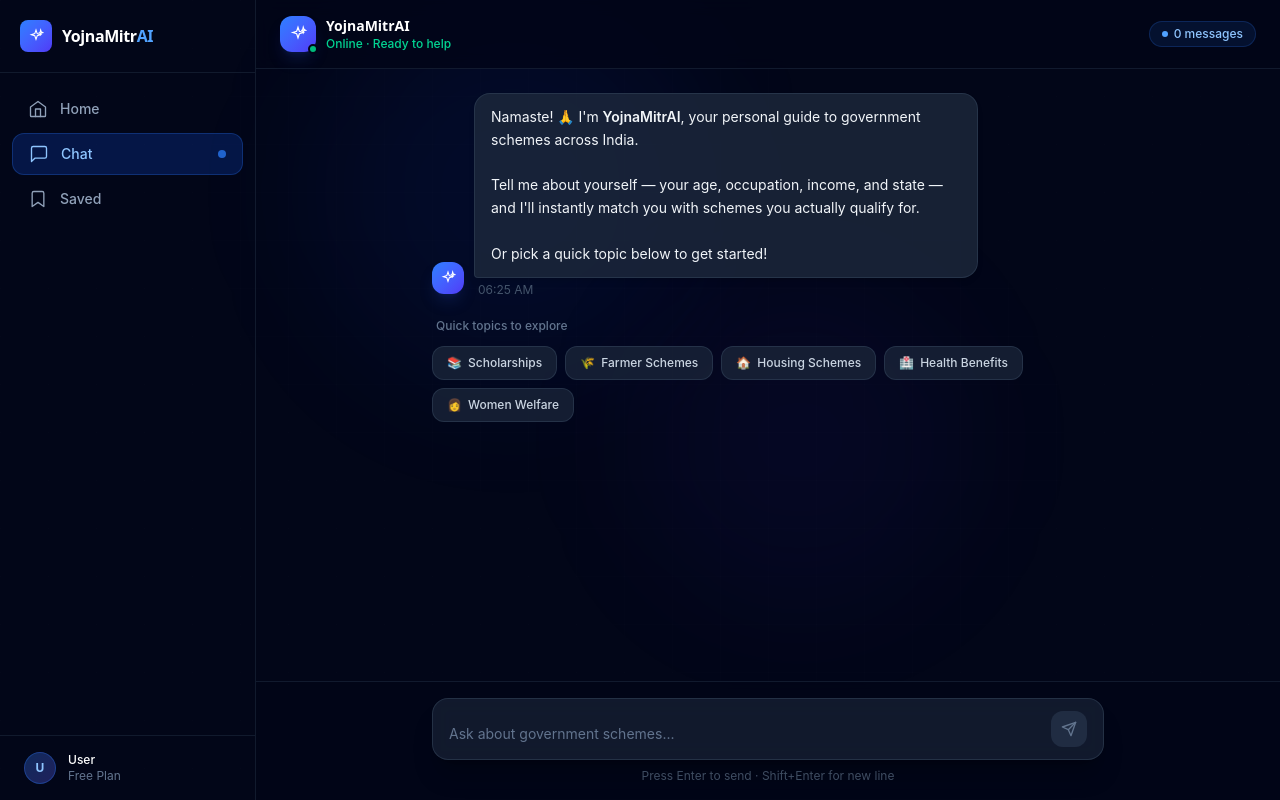
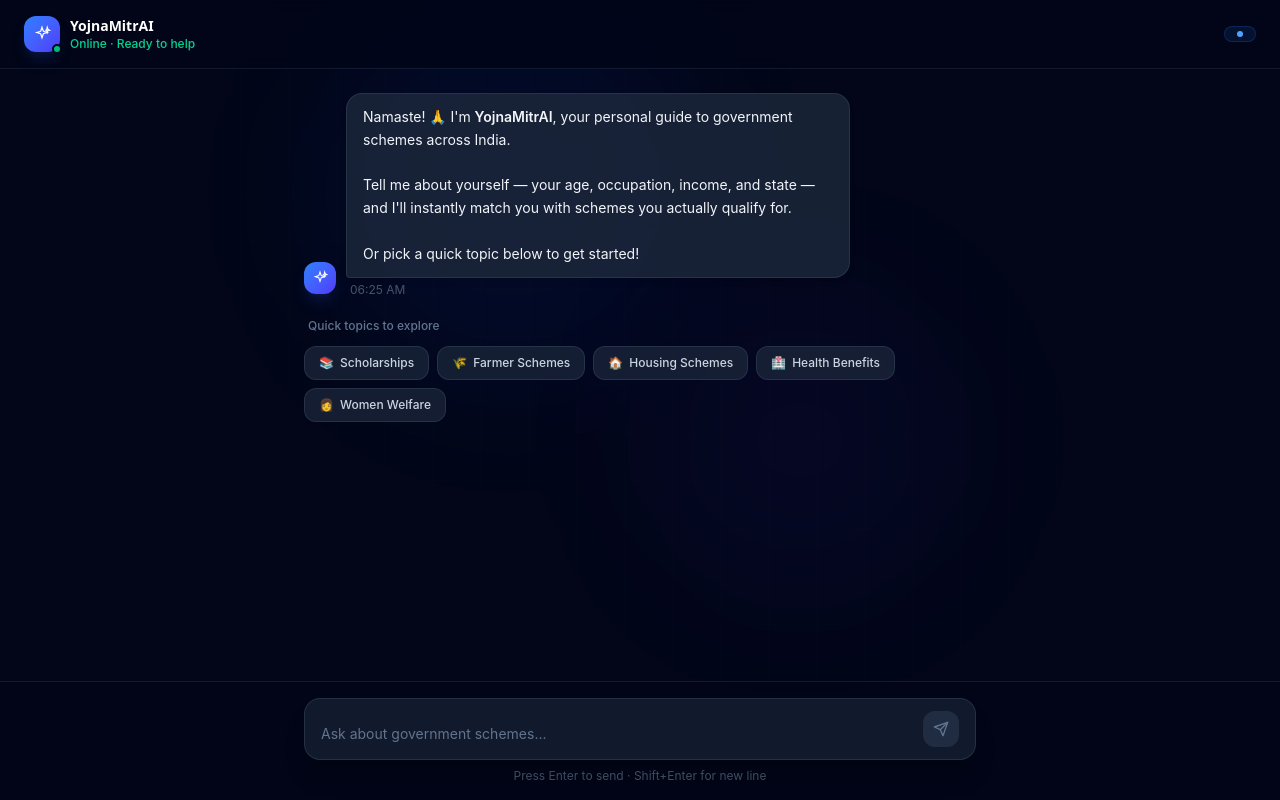
Before and after one commit to Mithlesh-15/YojnaMitrAI, a React (Vite) app in the folder Frontend/: page /dashboard in a window 1280 px wide. Built offline with nearby package versions, Linux system fonts and the light colour scheme.

Commit message:
create navbar

```diff
--- /dev/null
+++ b/Frontend/src/components/Navbar.tsx
@@ -0,0 +1,55 @@
+import { useState } from "react";
+
+const IconMenu: React.FC<{ className?: string }> = ({ className }) => (
+  <svg className={className} viewBox="0 0 24 24" fill="none" stroke="currentColor" strokeWidth={2} strokeLinecap="round">
+    <line x1="3" y1="6" x2="21" y2="6" />
+    <line x1="3" y1="12" x2="21" y2="12" />
+    <line x1="3" y1="18" x2="21" y2="18" />
+  </svg>
+);
+
+const IconSparkle: React.FC<{ className?: string }> = ({ className }) => (
+  <svg className={className} viewBox="0 0 24 24" fill="none" stroke="currentColor" strokeWidth={1.6}>
+    <path d="M12 3l1.8 5.4L19 10l-5.2 1.6L12 17l-1.8-5.4L5 10l5.2-1.6z" />
+    <path d="M19 3l.9 2.7L22 7l-2.1.3L19 10l-.9-2.7L16 7l2.1-.3z" />
+  </svg>
+);
+
+const NavBar: React.FC = () => {
+    const [sidebarOpen, setSidebarOpen] = useState(false);
+  return (
+    <header className="flex items-center gap-3 px-4 md:px-6 py-4 border-b border-slate-800/60 bg-slate-950/80 backdrop-blur-sm shrink-0">
+      <button
+        onClick={() => setSidebarOpen(true)}
+        className="md:hidden text-slate-400 hover:text-white transition-colors"
+      >
+        <IconMenu className="w-5 h-5" />
+      </button>
+
+      <div className="flex items-center gap-2.5">
+        <div className="relative">
+          <div className="w-9 h-9 rounded-xl bg-linear-to-br from-blue-500 to-indigo-600 flex items-center justify-center shadow-lg shadow-blue-900/30">
+            <IconSparkle className="w-4.5 h-4.5 text-white" />
+          </div>
+          <span className="absolute -bottom-0.5 -right-0.5 w-2.5 h-2.5 rounded-full bg-emerald-500 border-2 border-slate-950" />
+        </div>
+        <div>
+          <p className="text-sm font-semibold text-white font-display">
+            YojnaMitrAI
+          </p>
+          <p className="text-xs text-emerald-400 font-medium">
+            Online · Ready to help
+          </p>
+        </div>
+      </div>
+
+      <div className="ml-auto flex items-center gap-2">
+        <div className="hidden sm:flex items-center gap-1.5 bg-blue-500/10 border border-blue-500/20 rounded-full px-3 py-1">
+          <span className="w-1.5 h-1.5 rounded-full bg-blue-400" />
+        </div>
+      </div>
+    </header>
+  );
+};
+
+export default NavBar;
--- a/Frontend/src/pages/Dashboard.tsx
+++ b/Frontend/src/pages/Dashboard.tsx
@@ -5,6 +5,7 @@ import React, {
   useCallback,
   KeyboardEvent,
 } from "react";
+import NavBar from "../components/Navbar";
 
 // ─── Types ────────────────────────────────────────────────────────────────────
 
@@ -94,14 +95,6 @@ const IconSparkle: React.FC<{ className?: string }> = ({ className }) => (
   <svg className={className} viewBox="0 0 24 24" fill="none" stroke="currentColor" strokeWidth={1.6}>
     <path d="M12 3l1.8 5.4L19 10l-5.2 1.6L12 17l-1.8-5.4L5 10l5.2-1.6z" />
     <path d="M19 3l.9 2.7L22 7l-2.1.3L19 10l-.9-2.7L16 7l2.1-.3z" />
-  </svg>
-);
-
-const IconMenu: React.FC<{ className?: string }> = ({ className }) => (
-  <svg className={className} viewBox="0 0 24 24" fill="none" stroke="currentColor" strokeWidth={2} strokeLinecap="round">
-    <line x1="3" y1="6" x2="21" y2="6" />
-    <line x1="3" y1="12" x2="21" y2="12" />
-    <line x1="3" y1="18" x2="21" y2="18" />
   </svg>
 );
 
@@ -308,7 +301,6 @@ const Chat: React.FC = () => {
   const [input, setInput] = useState("");
   const [isTyping, setIsTyping] = useState(false);
   const [activeNav, setActiveNav] = useState("chat");
-  const [sidebarOpen, setSidebarOpen] = useState(false);
   const [showSuggestions, setShowSuggestions] = useState(true);
 
   const bottomRef = useRef<HTMLDivElement>(null);
@@ -384,46 +376,17 @@ const Chat: React.FC = () => {
       </div>
 
       {/* Sidebar */}
-      <Sidebar
+      {/* <Sidebar
         activeNav={activeNav}
         setActiveNav={setActiveNav}
         isOpen={sidebarOpen}
         onClose={() => setSidebarOpen(false)}
-      />
+      /> */}
 
       {/* Main content */}
       <div className="relative z-10 flex flex-col flex-1 min-w-0">
         {/* Top bar */}
-        <header className="flex items-center gap-3 px-4 md:px-6 py-4 border-b border-slate-800/60 bg-slate-950/80 backdrop-blur-sm shrink-0">
-          <button
-            onClick={() => setSidebarOpen(true)}
-            className="md:hidden text-slate-400 hover:text-white transition-colors"
-          >
-            <IconMenu className="w-5 h-5" />
-          </button>
-
-          <div className="flex items-center gap-2.5">
-            <div className="relative">
-              <div className="w-9 h-9 rounded-xl bg-gradient-to-br from-blue-500 to-indigo-600 flex items-center justify-center shadow-lg shadow-blue-900/30">
-                <IconSparkle className="w-4.5 h-4.5 text-white" />
-              </div>
-              <span className="absolute -bottom-0.5 -right-0.5 w-2.5 h-2.5 rounded-full bg-emerald-500 border-2 border-slate-950" />
-            </div>
-            <div>
-              <p className="text-sm font-semibold text-white font-display">YojnaMitrAI</p>
-              <p className="text-xs text-emerald-400 font-medium">Online · Ready to help</p>
-            </div>
-          </div>
-
-          <div className="ml-auto flex items-center gap-2">
-            <div className="hidden sm:flex items-center gap-1.5 bg-blue-500/10 border border-blue-500/20 rounded-full px-3 py-1">
-              <span className="w-1.5 h-1.5 rounded-full bg-blue-400" />
-              <span className="text-blue-300 text-xs font-medium">
-                {messages.length - 1} message{messages.length !== 2 ? "s" : ""}
-              </span>
-            </div>
-          </div>
-        </header>
+        <NavBar />
 
         {/* Chat messages */}
         <div className="flex-1 overflow-y-auto px-4 md:px-8 py-6 space-y-5 scroll-smooth">
```
